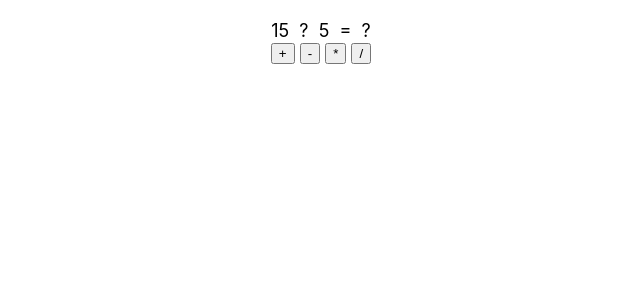
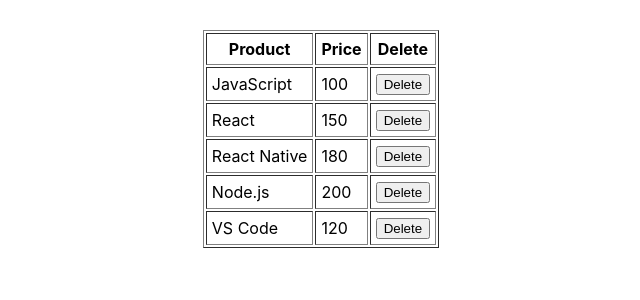
Before and after one commit to nawinda-00/app1, a React (Create React App) app: page / in a window 1280 px wide. Shown: the top 300 px of the page, without its empty margins (319-959 px from the left). Built offline with nearby package versions, Linux system fonts and the light colour scheme.

Commit message:
refs-array.js

```diff
--- a/src/App.js
+++ b/src/App.js
@@ -1,7 +1,6 @@
 import React from 'react';
-import Refsfunc from './refs-func';
-
+import RefsArray from './refs-array';
 
 export default function App() {
-  return <Refsfunc/>;
+  return <RefsArray/>;
 }
--- /dev/null
+++ b/src/refs-array.js
@@ -0,0 +1,45 @@
+import React from 'react'
+
+export default function RefsArray() {
+    const table = React.useRef()
+    const tr = React.useRef([])
+
+    const data = [
+        ['JavaScript', 100],
+        ['React', 150],
+        ['React Native', 180],
+        ['Node.js', 200],
+        ['VS Code', 120]
+    ]
+
+    const onClickButton = (i) => {
+        const index = tr.current[i].rowIndex
+        table.current.deleteRow(index)
+    }
+    const onMouseOverRow = (i) => {
+        tr.current[i].style.backgroundColor = 'yellow'
+    }
+    const onMouseOutRow = (i) => {
+        tr.current[i].style.backgroundColor = 'white'
+    }
+
+    const tableStyles = { margin: 'auto', marginTop: 30 }
+
+  return (
+    <table ref={table} border="1" cellPadding={5} style={tableStyles}>
+        <tr><th>Product</th><th>Price</th><th>Delete</th></tr>
+        {data.map((item, i) => {
+            return (
+                <tr ref={el => tr.current[i] = el}
+                onMouseOver={() => onMouseOverRow(i)}
+                onMouseOut={() => onMouseOutRow(i)}>
+                    <td>{item[0]}</td>
+                    <td>{item[1]}</td>
+                    <td><button onClick={() => onClickButton(i)}>Delete</button></td>
+                </tr>
+            )
+        })
+    }
+    </table>
+  )
+}
```
Also changed, not shown: src/refs-func.js (indentation only).
